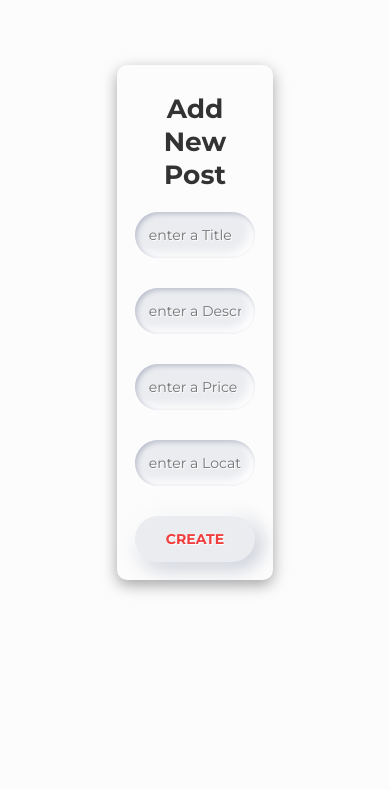
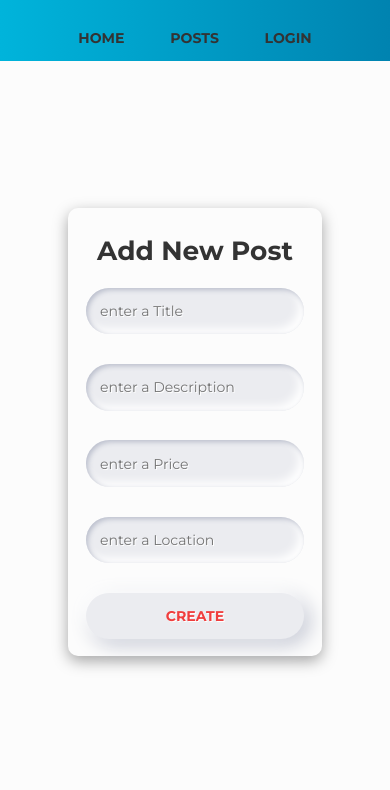
Before and after one commit to yeisonnn/Stranger-things-project, a React app: page /AddPost in a window 390 px wide. Shown: the part 49-839 px from the top of the page. Built offline with nearby package versions, Linux system fonts and the light colour scheme.

Commit message:
final touches

```diff
--- a/src/components/AddPost.js
+++ b/src/components/AddPost.js
@@ -1,4 +1,5 @@
 import React, { useState } from "react";
+import Layout from './Layout'
 
 import classes from "./AddPost.module.css";
 import { getCurrentData } from "../utils/auth";
@@ -52,6 +53,7 @@ const AddPost = () => {
   };
 
   return (
+    <Layout>
       <form className={classes["form-newPost"]} onSubmit={addNewPostHandler}>
         <h2>Add New Post</h2>
         <label htmlFor="Title">
@@ -95,6 +97,7 @@ const AddPost = () => {
         </label>
         <button type="submit">CREATE</button>
       </form>
+    </Layout>
   );
 };
 
--- a/src/components/AddPost.module.css
+++ b/src/components/AddPost.module.css
@@ -90,3 +90,9 @@ input {
   border-bottom: 1px solid #f03e3e;
   color: #212529;
 }
+
+@media screen and (max-width: 800px) {
+  .form-newPost {
+    width: 65%;
+  }
+}
--- a/src/components/UpdatePost.js
+++ b/src/components/UpdatePost.js
@@ -1,5 +1,5 @@
 import React, { useState } from 'react';
-import { useNavigate } from 'react-router-dom';
+import { useNavigate, useLocation } from 'react-router-dom';
 import classes from './Update.module.css';
 import { getCurrentData } from '../utils/auth';
 import { useParams } from 'react-router-dom';
@@ -7,10 +7,12 @@ import { updateFetch } from '../api';
 import Layout from './Layout';
 
 const UpdatePost = () => {
-  const [title, setTitle] = useState('');
-  const [description, setDescription] = useState('');
-  const [price, setPrice] = useState('');
-  const [location, setLocation] = useState('');
+  const dataPost = useLocation()
+  const postInfo = dataPost.state.postInfo
+  const [title, setTitle] = useState(postInfo.title);
+  const [description, setDescription] = useState(postInfo.description);
+  const [price, setPrice] = useState(postInfo.price);
+  const [location, setLocation] = useState(postInfo.location);
   const navigate = useNavigate();
 
   const params = useParams();
--- a/src/components/ViewPost.js
+++ b/src/components/ViewPost.js
@@ -69,7 +69,7 @@
               </button>
               <button
                 onClick={() => {
-                  navigate(`/Posts/${params.id}/Update`);
+                  navigate(`/Posts/${params.id}/Update`, { state: { postInfo: postsId } });
                 }}
               >
                 Edit
```
Lines whose indentation alone changed are shown as unchanged.
